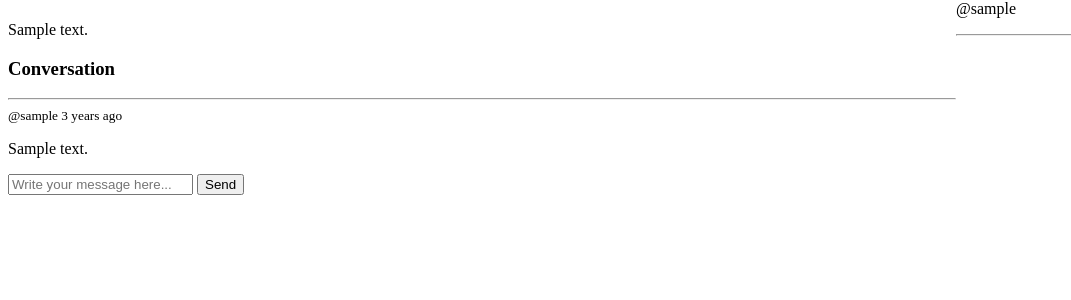
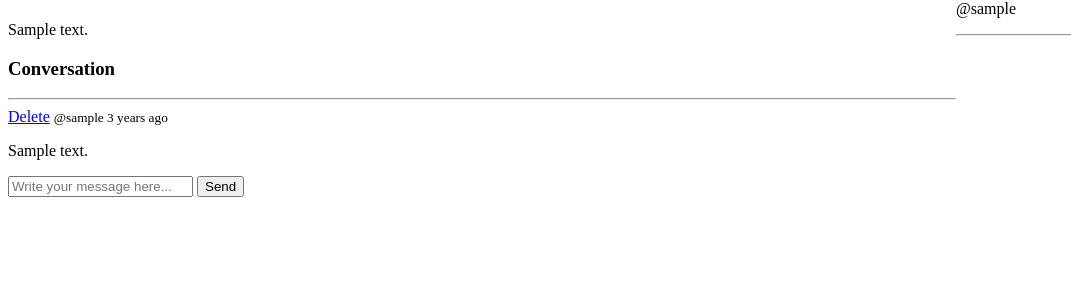
Before and after one commit to rukshan99/scholab, a Django app: page /room/1/ in a window 1280 px wide. Shown: the part 221-521 px from the top of the page, without its empty margins (0-1071 px from the left). Run offline with Django 3.2, Linux system fonts and the light colour scheme; a user stored in the database is signed in; tables that the repository leaves empty hold one stand-in row (values such as "Sample post").

Commit message:
implement delete message functionality

```diff
--- a/base/templates/base/delete.html
+++ b/base/templates/base/delete.html
@@ -3,7 +3,7 @@
 {% block content %}
     <form method="POST" action="">
         {% csrf_token %}
-        <p>Are you sure you want to "{{obj}}"delete?</p>
+        <p>Are you sure you want to delete "{{obj}}"?</p>
 
         <a href="{{request.META.HTTP_REFERER}}">Cancel</a>
         <input type="submit" value="Confirm" />
--- a/base/templates/base/room.html
+++ b/base/templates/base/room.html
@@ -20,6 +20,9 @@
         <hr>
         {% for message in room_messages %}
         <div>
+            {% if request.user == message.user %}
+            <a href="{% url 'delete_message_view' message.id %}">Delete</a>
+            {% endif %}
             <small>@{{message.user}} {{message.created | timesince}} ago</small>
             <p>{{message.body}}</p>
         </div>
--- a/base/urls.py
+++ b/base/urls.py
@@ -11,5 +11,7 @@ urlpatterns = [
     path('room/<str:id>/', views.room, name='room_view'),
     path('create-room/', views.createRoom, name='create_room_view'),
     path('update-room/<str:id>/', views.updateRoom, name='update_room_view'),
-    path('delete-room/<str:id>/', views.deleteRoom, name='delete_room_view')
+    path('delete-room/<str:id>/', views.deleteRoom, name='delete_room_view'),
+
+    path('delete-message/<str:id>/', views.deleteMessage, name='delete_message_view')
 ]
--- a/base/views.py
+++ b/base/views.py
@@ -122,9 +122,21 @@ def deleteRoom(request, id):
     room = Room.objects.get(id=id)
 
     if request.user != room.host:
-        return HttpResponse('You are not allowed to update this room.')
+        return HttpResponse('You are not allowed to delete this room.')
 
     if request.method == 'POST':
         room.delete()
         return redirect('home_view')
     return render(request, 'base/delete.html', {'obj': room})
+
+@login_required(login_url='login_view')
+def deleteMessage(request, id):
+    message = Message.objects.get(id=id)
+
+    if request.user != message.user:
+        return HttpResponse('You are not allowed to delete this message.')
+
+    if request.method == 'POST':
+        message.delete()
+        return redirect('room_view', id=message.room.id)
+    return render(request, 'base/delete.html', {'obj': message})
```
